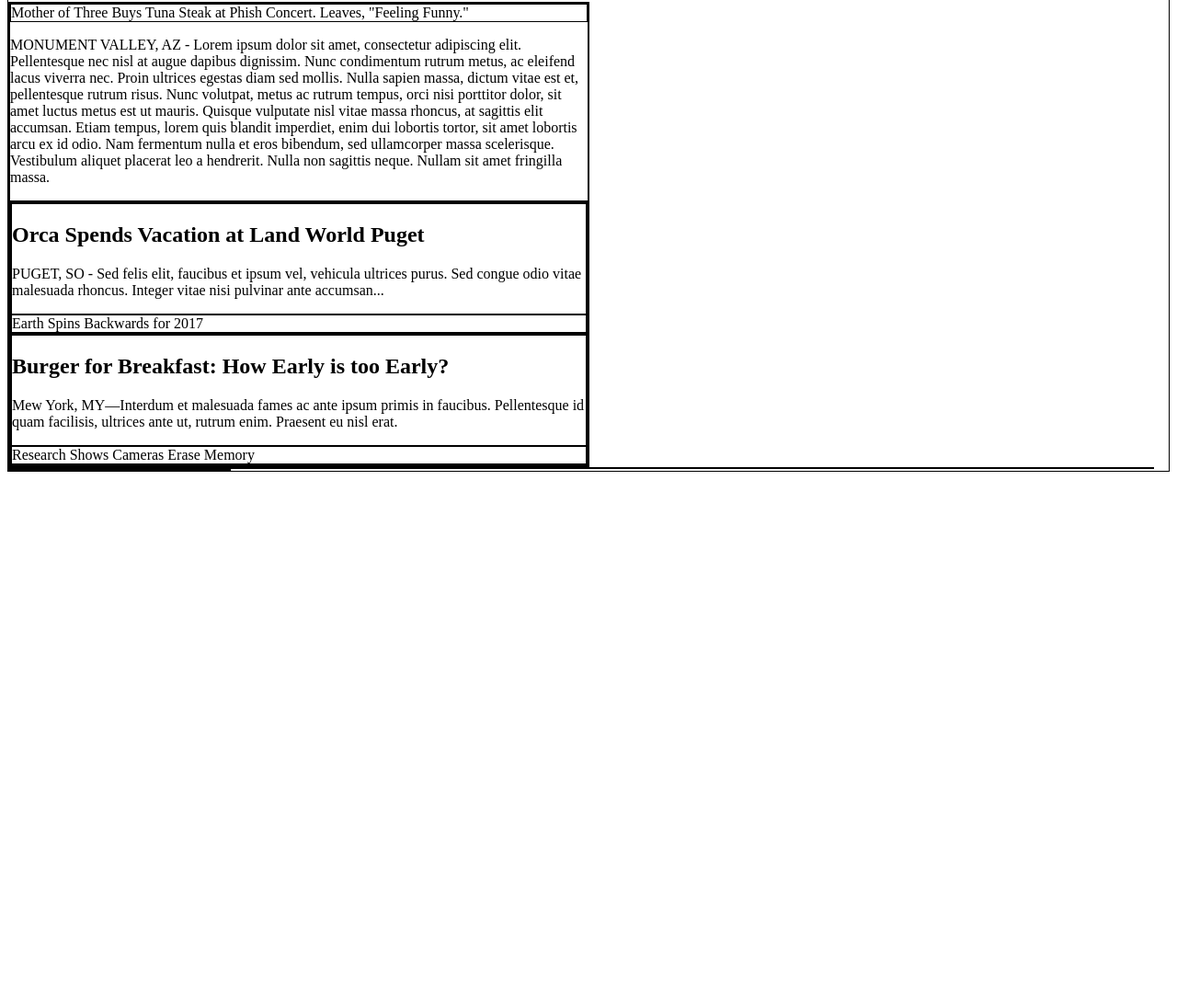
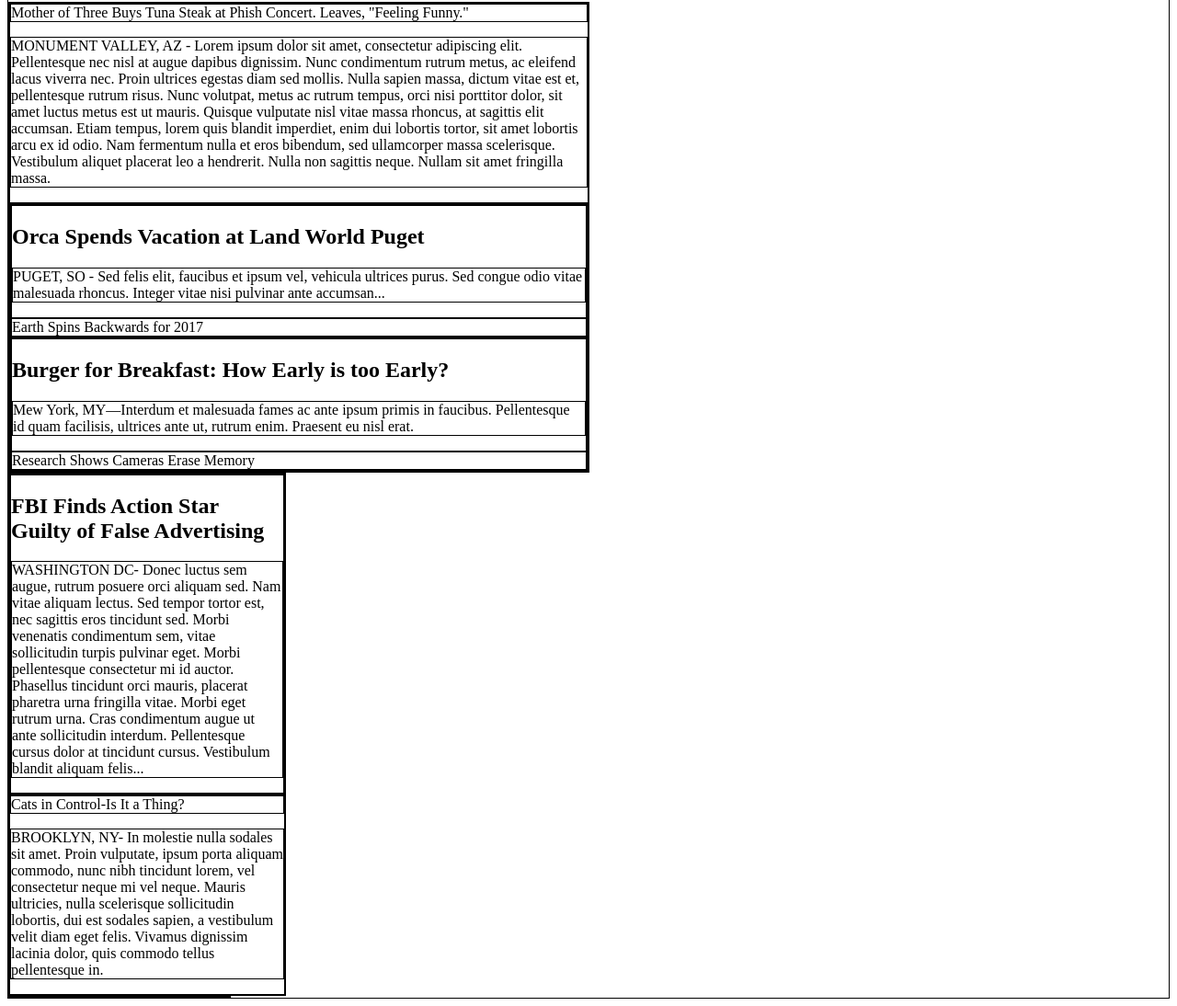
Before and after one commit to leedekievit/my-times, a plain HTML site: page index.html in a window 1280 px wide. Shown: the part 123-1217 px from the top of the page at 92% size. Before the commit the page ends 800 px from the top, so only its background shows below. Drawn offline with Linux system fonts and the light colour scheme.

Commit message:
add meduim column

```diff
--- a/index.html
+++ b/index.html
@@ -52,7 +52,18 @@
         </div>
       </div>
       <div class="column meduim">
-
+        <div class="story">
+          <div class="text-content">
+            <h2>FBI Finds Action Star Guilty of False Advertising</h2>
+            <p class="narrative">WASHINGTON DC- Donec luctus sem augue, rutrum posuere orci aliquam sed. Nam vitae aliquam lectus. Sed tempor tortor est, nec sagittis eros tincidunt sed. Morbi venenatis condimentum sem, vitae sollicitudin turpis pulvinar eget. Morbi pellentesque consectetur mi id auctor. Phasellus tincidunt orci mauris, placerat pharetra urna fringilla vitae. Morbi eget rutrum urna. Cras condimentum augue ut ante sollicitudin interdum. Pellentesque cursus dolor at tincidunt cursus. Vestibulum blandit aliquam felis...</p>
+          </div>
+        </div>
+        <div class="story">
+          <div class="cat-ceo image-content">
+            <span>Cats in Control-Is It a Thing?</span>
+          </div>
+          <p class="narrative">BROOKLYN, NY- In molestie nulla sodales sit amet. Proin vulputate, ipsum porta aliquam commodo, nunc nibh tincidunt lorem, vel consectetur neque mi vel neque. Mauris ultricies, nulla scelerisque sollicitudin lobortis, dui est sodales sapien, a vestibulum velit diam eget felis. Vivamus dignissim lacinia dolor, quis commodo tellus pellentesque in.</p>
+        </div>
       </div>
       <div class="column small">
 
--- a/resources/css/style.css
+++ b/resources/css/style.css
@@ -51,7 +51,7 @@ header a {
   border: 1px solid black;
 }
 
-.column.medium {
+.column.meduim {
   width: 300px;
   border: 1px solid black;
 }
@@ -80,3 +80,7 @@ header a {
 .text-content {
   border: 1px solid black;
 }
+
+.narrative  {
+  border: 1px solid black;
+}
```
